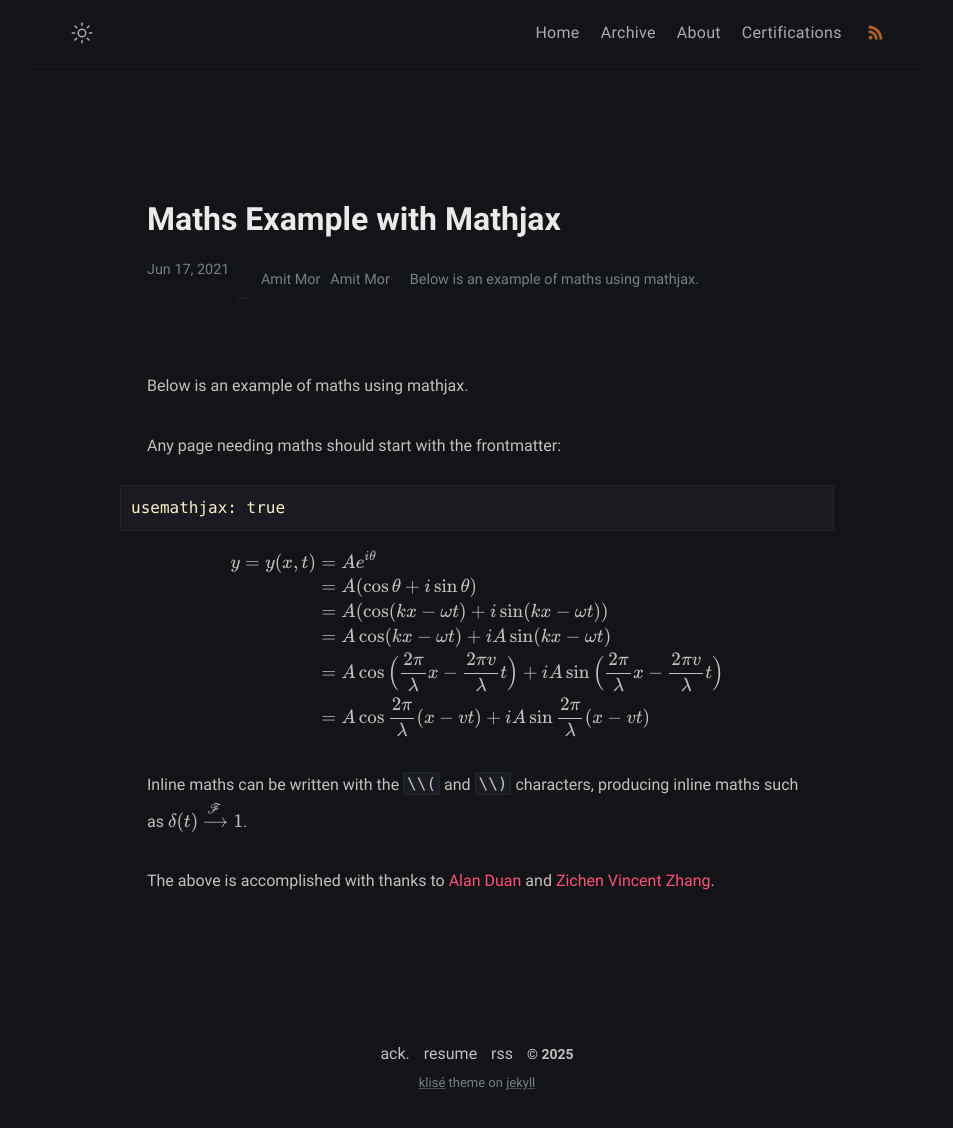
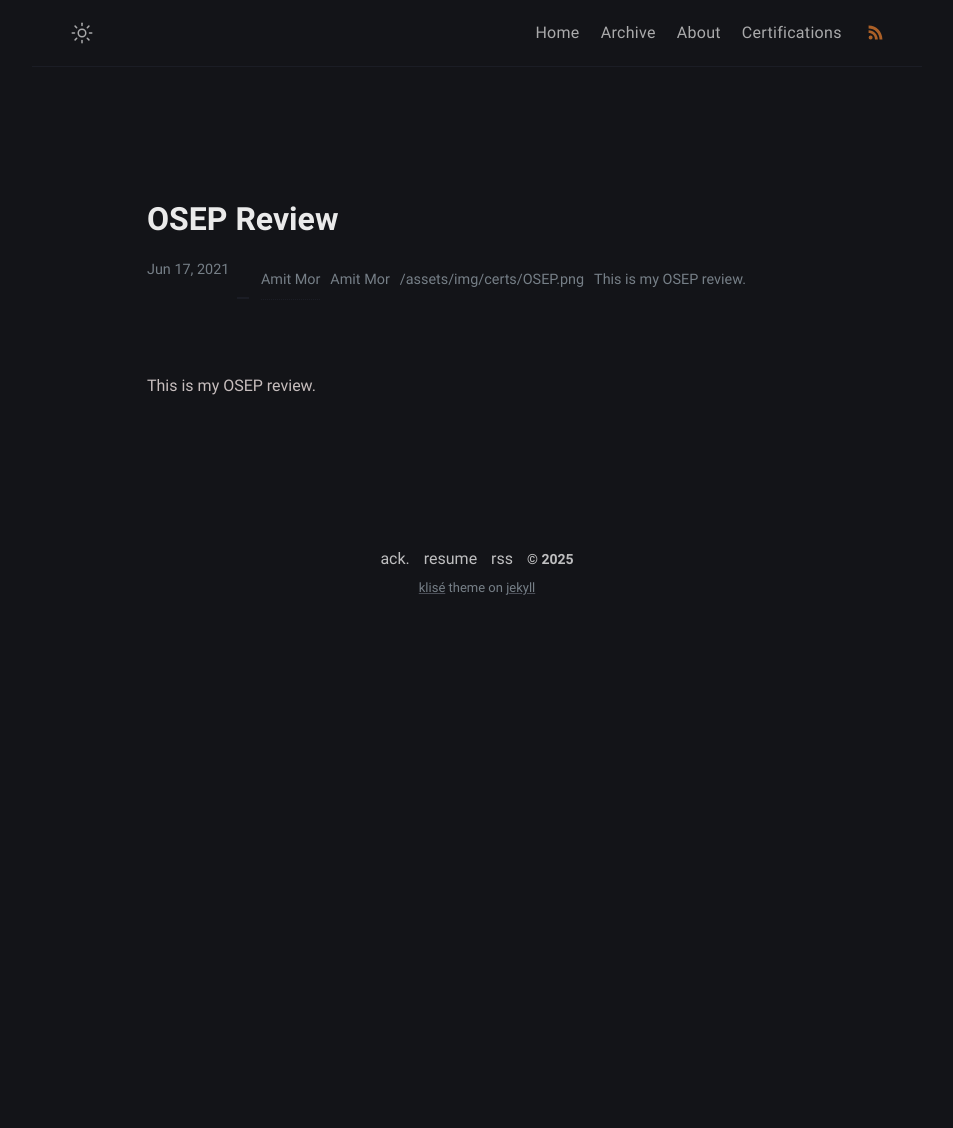
Before and after one commit to Extravenger/extravenger.github.io, a Jekyll site: the page built from _posts/OSEP-Review/2025-02-10-osep-review.md, in a window 1280 px wide. Shown: the whole page, without its empty margins (163-1116 px from the left). Built offline with Jekyll 4.4.1, drawn with Linux system fonts in a browser that asks for light colours; after the commit the page ends 900 px from its top, so only the background shows below that.

Commit message:
Update 2025-02-10-osep-review.md

```diff
--- a/_posts/OSEP-Review/2025-02-10-osep-review.md
+++ b/_posts/OSEP-Review/2025-02-10-osep-review.md
@@ -1,30 +1,10 @@
 ---
 layout: post
-title:  Maths Example with Mathjax
+title:  OSEP Review
 date:   2021-06-16 22:57:49 +0000
 categories: jekyll update
 usemathjax: true
+image: "/assets/img/certs/OSEP.png"
 ---
 
-Below is an example of maths using mathjax.
-
-Any page needing maths should start with the frontmatter:
-{% highlight markdown %}
-usemathjax: true
-{% endhighlight %}
-
-$$
-\begin{align*}
-y = y(x,t) &= A e^{i\theta} \\
-&= A (\cos \theta + i \sin \theta) \\
-&= A (\cos(kx - \omega t) + i \sin(kx - \omega t)) \\
-&= A\cos(kx - \omega t) + i A\sin(kx - \omega t)  \\
-&= A\cos \Big(\frac{2\pi}{\lambda}x - \frac{2\pi v}{\lambda} t \Big) + i A\sin \Big(\frac{2\pi}{\lambda}x - \frac{2\pi v}{\lambda} t \Big)  \\
-&= A\cos \frac{2\pi}{\lambda} (x - v t) + i A\sin \frac{2\pi}{\lambda} (x - v t)
-\end{align*}
-$$
-
-Inline maths can be written with the `\\(` and `\\)` characters, producing inline maths
-such as \\(\delta(t) \xrightarrow{\mathscr{F}} 1\\).
-
-The above is accomplished with thanks to [Alan Duan](https://alanduan.me/random/mathjax/) and [Zichen Vincent Zhang](https://webdocs.cs.ualberta.ca/~zichen2/blog/coding/setup/2019/02/17/how-to-add-mathjax-support-to-jekyll.html.).
+This is my OSEP review.
```
